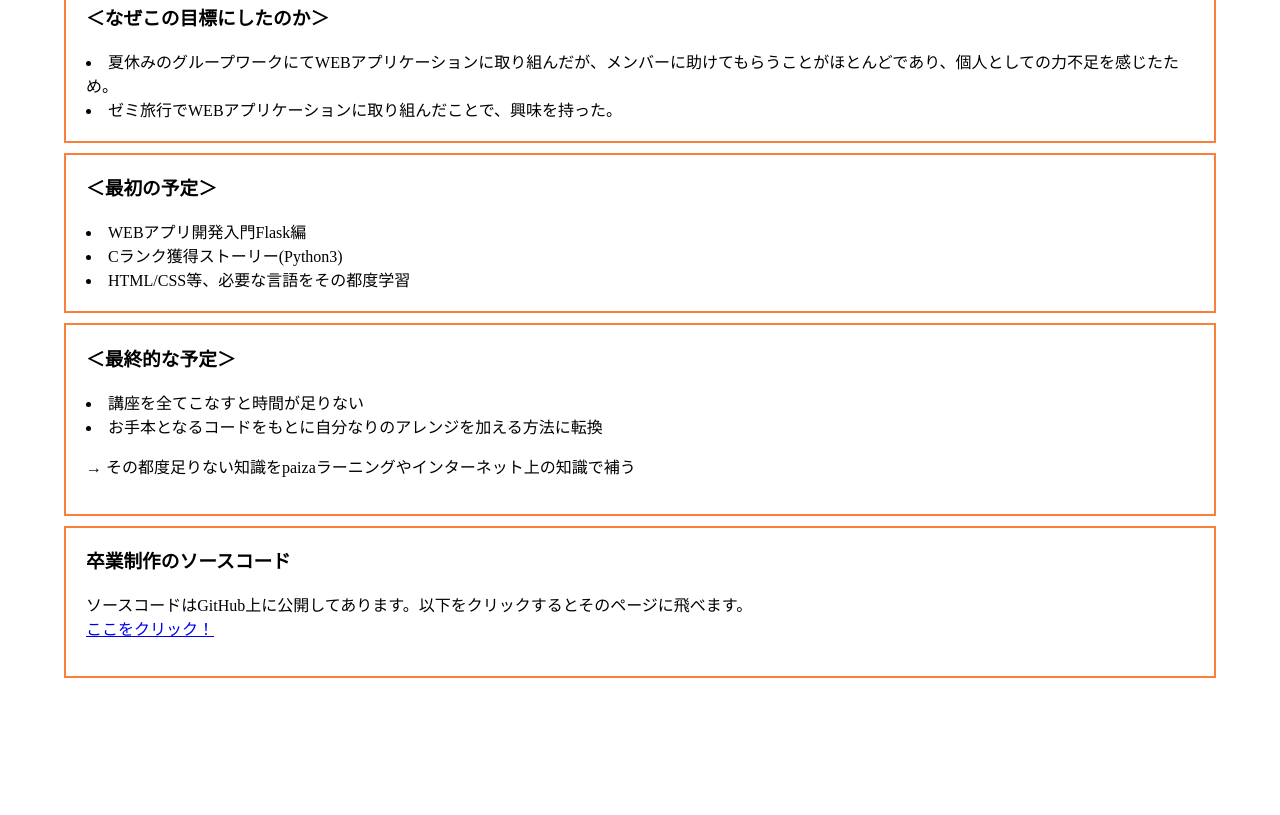
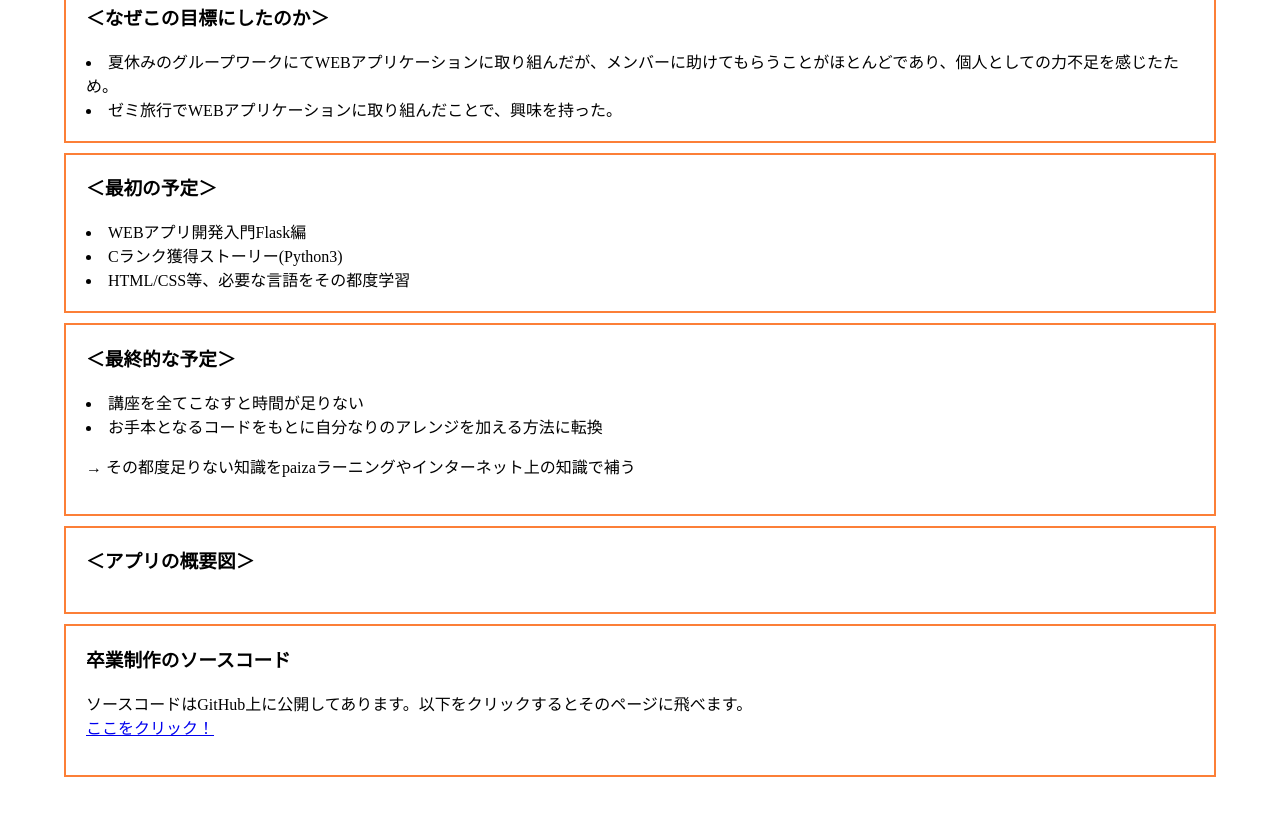
Before and after one commit to sugikaho/graduation-work, a plain HTML site: page index.html in a window 1280 px wide. Shown: the part 892-1707 px from the top of the page. Before the commit the page ends 1634 px from the top, so only its background shows below. Drawn offline with Linux system fonts and the light colour scheme.

Commit message:
Update index.html

```diff
--- a/index.html
+++ b/index.html
@@ -44,6 +44,10 @@
       <p>→ その都度足りない知識をpaizaラーニングやインターネット上の知識で補う</p>
     </div>
     <!-- アプリの概要(パワーポイントで図を作って貼り付ける) -->
+    <div class="sub1">
+      <h3>＜アプリの概要図＞</h3>
+      <div class="appabout"></div>
+    </div>
 
     <!-- 自分なりのアレンジとしてお手本に追加した部分を明記 -->
 
```
